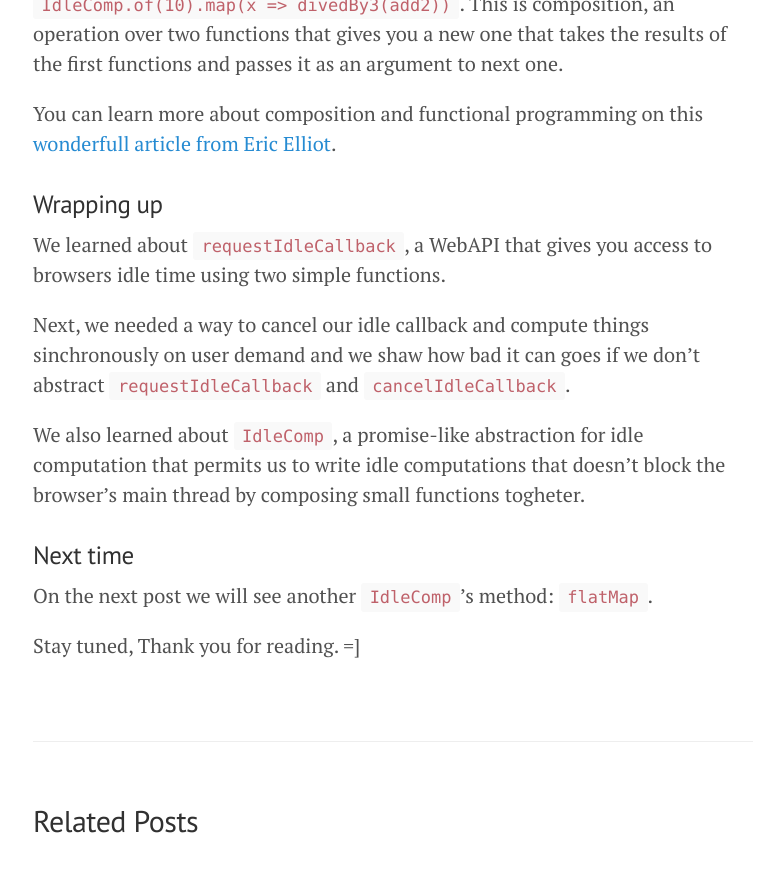
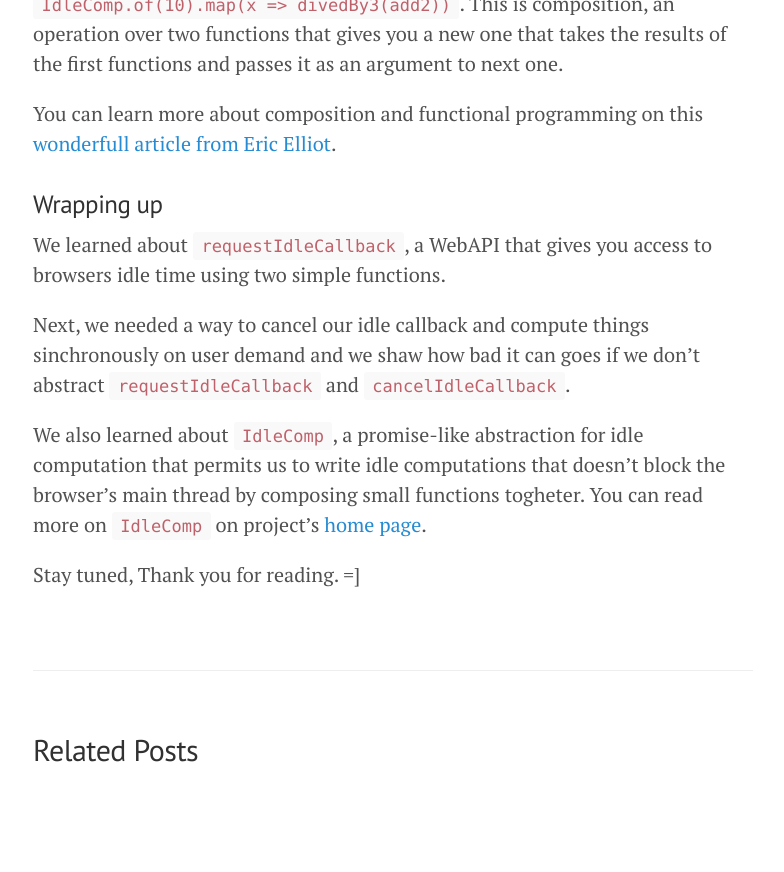
Before and after one commit to munizart/munizart.github.io, a Jekyll site: the page built from _posts/2018-10-11-introducing-idle-comp.md, in a window 1280 px wide and 900 px high, scrolled down 4155 px. Shown: the top 872 px of the window, without its empty margins (247-1031 px from the left). Built offline with Jekyll 4.4.1, drawn with Linux system fonts in a browser that asks for light colours; Markdown is read by kramdown in place of the engine named in the settings; after the commit the page ends 4984 px from its top, so only the background shows below that; some of the changed text lies outside the part shown.

Commit message:
Update 2018-10-11-introducing-idle-comp.md

````diff
--- a/_posts/2018-10-11-introducing-idle-comp.md
+++ b/_posts/2018-10-11-introducing-idle-comp.md
@@ -101,7 +101,7 @@ allowing you to write that reads like sinchronous, but computes on browser's idl
 import IdleComp from 'idle-comp'
 
 const idleModal = IdleComp
-  .of(undefined) // initial value, in this example anything will do, so we pass nothing
+  .of(undefined) // initial value, in this example we pass nothing as next function doesn't require an arguments
   .map(registerModalComponent)
 ```
 
@@ -166,9 +166,7 @@ on user demand and we shaw how bad it can goes if we don't abstract `requestIdle
 We also learned about `IdleComp`, a promise-like abstraction for idle computation
 that permits us to write idle computations that doesn't block the browser's main
 thread by composing small functions togheter.
-
-### Next time
-On the next post we will see another `IdleComp`'s method: `flatMap`.
+You can read more on `IdleComp` on project's [home page](http://munizart.github.io/idle-comp).
 
 Stay tuned,
 Thank you for reading.
````
